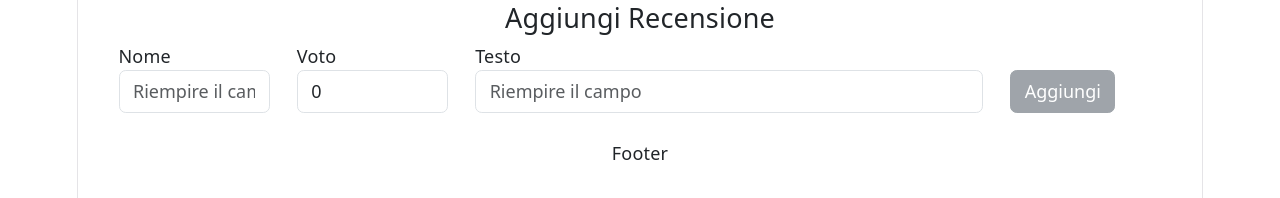
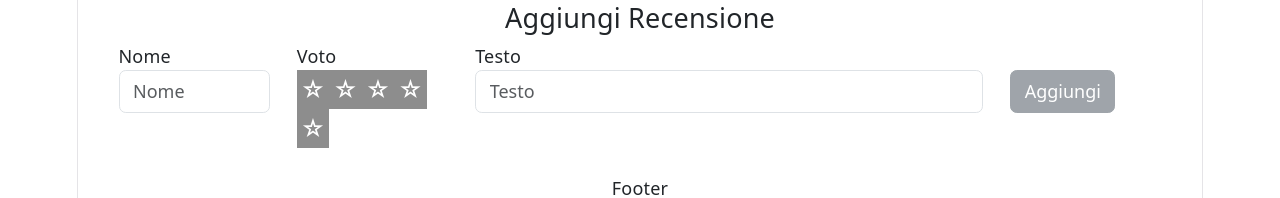
Before and after one commit to DenisF89/webapp-react, a React (Vite) app: page /movies/1 in a window 1280 px wide. Shown: the part 529-727 px from the top of the page. Built offline with nearby package versions, Linux system fonts and the light colour scheme; no server answers.

Commit message:
Form: Vote con stelline

```diff
--- a/src/components/Form.jsx
+++ b/src/components/Form.jsx
@@ -27,6 +27,11 @@ const Form = ({url, id, func})=>{
     setForm(form=>({...form, [name]:value}));           //crea oggetto da form e sovrascrive l'attributo che corrisponde al nome dell'input
   }
 
+  const handleVote = (star)=>{                            //Salva dati del form in uno stato                        //destructuring del target
+    setForm(form=>({...form, vote:star}));           //crea oggetto da form e sovrascrive l'attributo che corrisponde al nome dell'input
+    setErrors(errors=>({...errors, vote:""}));
+  }
+
   const addReview = ()=>{                              //Aggiunge una nuova recensione da form
                                    //non fa ricaricare la pagina al submit
     axios.post(`${url}${id}`, capitalize(form))
@@ -52,16 +57,18 @@ const Form = ({url, id, func})=>{
 
     if (!form.name.trim())
               {newErrors.name = "Inserisci il nome";}
-
+console.log("vote:", form.vote, "tipo:", typeof form.vote);
     if (isNaN(form.vote))
               {newErrors.vote = "Inserisci un numero";}
     else if (Number(form.vote) < 1 || Number(form.vote) > 5)
-              {newErrors.vote = "Il voto deve essere tra 1 e 5";}
+              {console.log("attenzione");newErrors.vote = "Voto non valido";}
 
     if (!form.text.trim())
             {newErrors.text = "Inserisci il testo";}
     else if (form.text.trim().length < 5)
-            {newErrors.text = "Il testo deve avere almeno 5 caratteri";}
+            {newErrors.text = "Il testo è troppo corto";}
+    else if (form.text.trim().length > 100)
+            {newErrors.text = "Il testo è troppo lungo";}
 
     setErrors(newErrors);
     return Object.keys(newErrors).length === 0;
@@ -78,23 +85,31 @@ const Form = ({url, id, func})=>{
             <label htmlFor="new-name">Nome</label>
             <input id="new-name" name="name"
                   className={`form-control ${errors.name ? "is-invalid" : ""}`}
-                  placeholder='Riempire il campo' value={form.name} onChange={handleField}/>
+                  placeholder='Nome' value={form.name} onChange={handleField}/>
             <div className="invalid-feedback">{errors.name}</div>
           </div>
 
           <div className="col-md-2">
-            <label htmlFor="new-vote">Voto</label>
-            <input id="new-vote" name="vote"
-                  className={`form-control ${errors.vote ? "is-invalid" : ""}`}
-                  placeholder='Riempire il campo' value={form.vote} onChange={handleField}/>
-            <div className="invalid-feedback">{errors.vote}</div>
+            <label>Voto</label>
+            <div className={`star-wrapper ${errors.vote ? "is-invalid" : ""}`}>
+              {[1, 2, 3, 4, 5].map((star) => (
+                <button key={star}
+                  type="button"
+                  className= "stars"
+                  onClick={() => handleVote(star)}
+                >
+                {star <= form.vote ? "★" : "☆"}
+                </button>
+              ))}
+              </div>
+          <div className="invalid-feedback">{errors.vote}</div>
           </div>
 
           <div className="col-md-6">
             <label htmlFor="new-text">Testo</label>
             <input id="new-text" name="text"
                   className={`form-control ${errors.text ? "is-invalid" : ""}`}
-                  placeholder='Riempire il campo' value={form.text} onChange={handleField} />
+                  placeholder='Testo' value={form.text} onChange={handleField} />
             <div className="invalid-feedback">{errors.text}</div>
           </div>
 
--- a/src/components/Review.jsx
+++ b/src/components/Review.jsx
@@ -7,9 +7,9 @@ function Review({review}){
 
 return(
                 <div className="card h-100">
-                        <span>Nome: {name} </span>
+                        <span>{name}</span>
                         <span>Voto: <Stars value={vote}/></span>
-                        <span>Commento: {text} </span>
+                        <span>{text}</span>
                 </div>
     )
 }
--- a/src/index.css
+++ b/src/index.css
@@ -97,6 +97,14 @@ img{
   color:rgb(255, 255, 255);
 }
 
+.stars{
+  color:white;
+  background-color:#8d8d8d;
+  padding: 2px 4px;
+  border: none;
+  font-size:1.3rem;
+}
+
 
 /* App container tweaks */
 .container-app{
```
